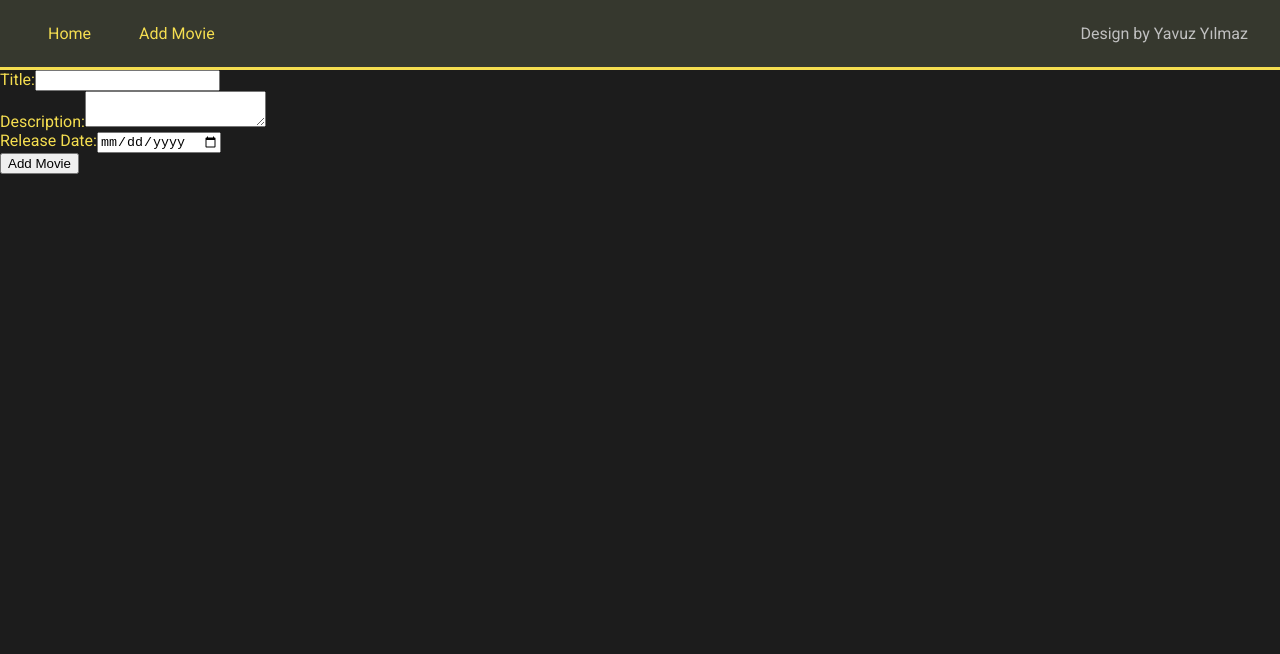
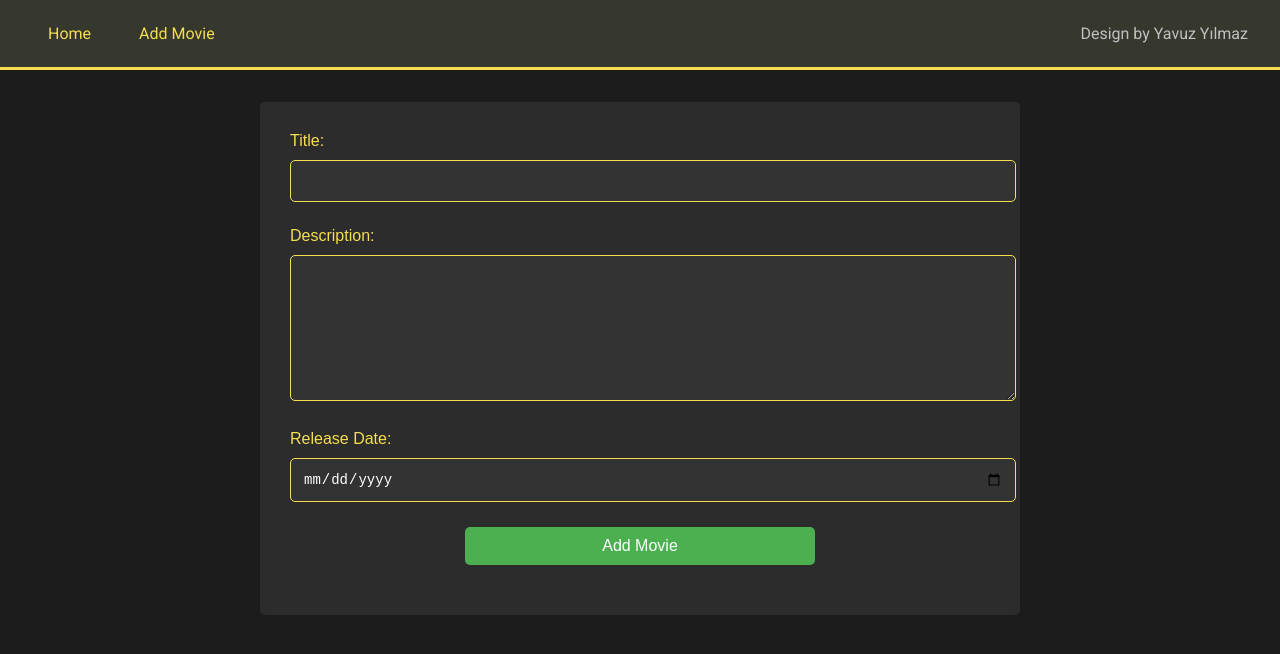
Before and after one commit to YavuzYilmazz/Movie-Review-App, a React (Create React App) app in the folder movie-review-frontend/: page /add-movie in a window 1280 px wide. Shown: the top 654 px of the page. Built offline with nearby package versions, Linux system fonts and the light colour scheme; the HTML template or start-up script is replaced by a standard one.

Commit message:
style(frontend): MovieForm

```diff
--- a/movie-review-frontend/src/components/MovieForm.js
+++ b/movie-review-frontend/src/components/MovieForm.js
@@ -1,6 +1,7 @@
 import React, { useState, useEffect } from "react";
 import { useNavigate, useParams } from "react-router-dom";
 import { addMovie, getMovieById, updateMovie } from "../api";
+import "../styles/MovieForm.css";
 
 const MovieForm = () => {
   const [movie, setMovie] = useState({
@@ -53,7 +54,7 @@ const MovieForm = () => {
   };
 
   return (
-    <form onSubmit={handleSubmit}>
+    <form className="movie-form" onSubmit={handleSubmit}>
       <div>
         <label htmlFor="title">Title:</label>
         <input
--- /dev/null
+++ b/movie-review-frontend/src/styles/MovieForm.css
@@ -0,0 +1,69 @@
+.movie-form {
+  background-color: #2c2c2c; /* Dark background */
+  padding: 30px; /* Increased padding */
+  border-radius: 5px;
+  color: #fff; /* Text color */
+  font-family: "Arial", sans-serif;
+  width: 60%; /* Larger width to fill more screen space */
+  max-width: 700px; /* Maximum width to keep it reasonable on very large screens */
+  margin: 2rem auto; /* Center the form with automatic margins */
+}
+
+.movie-form label {
+  display: block; /* Block level element */
+  margin-bottom: 10px; /* Increased space below the labels */
+  font-size: 16px;
+  color: #f5de50; /* Golden color for the text */
+}
+
+.movie-form input[type="text"],
+.movie-form input[type="date"],
+.movie-form textarea {
+  width: 100%; /* Full width */
+  padding: 12px; /* Slightly larger padding inside the fields */
+  margin-bottom: 25px; /* Increased space between fields */
+  border-radius: 5px; /* Rounded borders */
+  border: 1px solid #f5de50; /* Golden border */
+  background-color: #333; /* Slightly lighter background for the fields */
+  color: #fff; /* White text */
+  font-size: 14px;
+}
+
+.movie-form textarea {
+  min-height: 120px; /* Increased minimum height for textarea */
+}
+
+.movie-form button {
+  background-color: #4caf50; /* Green background for the button */
+  color: #fff; /* White text for the button */
+  padding: 10px 20px; /* Padding inside the button */
+  margin-top: 25px; /* Increased space above the button */
+  border: none;
+  border-radius: 5px; /* Rounded borders for the button */
+  cursor: pointer; /* Pointer cursor on hover */
+  transition: background-color 0.3s ease; /* Transition for the background color */
+  font-size: 16px;
+  display: block; /* Block level element */
+  width: 50%; /* Smaller width */
+  margin: 0 auto 20px; /* Center the button with auto margins and some space below */
+  transition: background-color 0.3s ease, transform 0.3s ease;
+}
+
+.movie-form button:hover {
+  background-color: #45a049; /* Darker green on hover */
+  transform: scale(1.05);
+}
+
+@media (max-width: 600px) {
+  .movie-form {
+    width: 90%; /* Take up almost full width on small screens */
+    padding: 15px; /* Slightly smaller padding on small screens */
+  }
+  .movie-form input[type="date"] {
+    margin-bottom: 20px; /* Slightly reduced space for smaller screens */
+  }
+  .movie-form button {
+    width: 70%; /* Adjust button width on smaller screens */
+    margin-top: 20px;
+  }
+}
```
